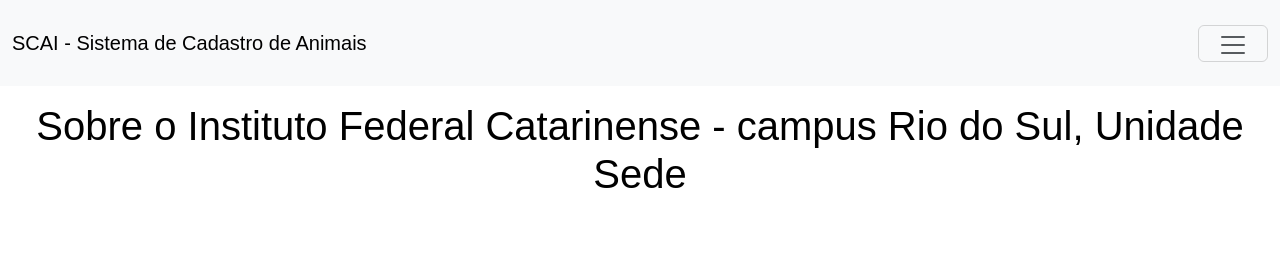
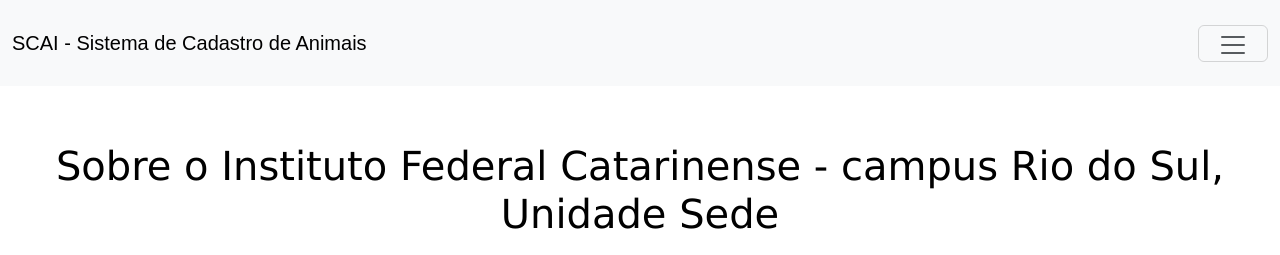
Before and after one commit to BrunaCaroll2057/SCAI, a PHP site: page /sobre.php in a window 1280 px wide. Shown: the top 255 px of the page. Run offline with PHP 8.4, Linux system fonts and the light colour scheme.

Commit message:
estilização (ajustes)

```diff
--- a/css/estilo.css
+++ b/css/estilo.css
@@ -418,3 +418,8 @@ font{
 #tit_registro{
   height: 40px;
 }
+#tit_sobre{
+  margin-top: 40px;
+  font-size: 40px;
+  font-family: 'Lucida Sans', 'Lucida Sans Regular', 'Lucida Grande', 'Lucida Sans Unicode', Geneva, Verdana, sans-serif;
+}
--- a/sobre.php
+++ b/sobre.php
@@ -14,9 +14,10 @@
         include 'Includes/menuinclude.php';
     ?>
 
-<h1 id="tit_principal_pagina">Sobre o Instituto Federal Catarinense - campus Rio do Sul, Unidade Sede</h1>
+<h1 id="tit_sobre">Sobre o Instituto Federal Catarinense - campus Rio do Sul, Unidade Sede</h1>
 <br><br>
-<img src="img/sobre.png" alt="" style="height: 400px; margin-left:-900px; border-radius: 20px;">
+
+<img src="img/sobre.png" alt="" style="height: 400px; margin-left:-70%; border-radius: 20px;">
 
 <p id="txtsobre1">
 O atual IFC Campus Rio do Sul foi fundado em 1968 como Colégio Agrícola de Rio do Sul, com foco na
@@ -29,7 +30,7 @@ ciências agrárias e compromisso com o desenvolvimento rural sustentável.
 O Instituto Federal Catarinense (IFC), Campus Rio do Sul, Unidade Sede, oferece dois cursos técnicos
 integrados ao ensino médio na área agrícola: Agropecuária e Agroecologia.
 <br><br>
-Curso Técnico em Agropecuária Integrado ao Ensino Médio:
+<b>Curso Técnico em Agropecuária Integrado ao Ensino Médio:</b>
 <br><br>
 Este curso tem duração de três anos, com carga horária total de 3.600 horas, incluindo 160 horas destinadas
 ao estágio curricular supervisionado obrigatório.
@@ -42,11 +43,11 @@ ao estágio curricular supervisionado obrigatório.
 
 </p>
 
-<img src="img/alojamento-sede.png" alt="" style="height: 400px; margin-right: -850px; border-radius: 20px;">
+<img src="img/alojamento-sede.png" alt="" style="height: 400px; margin-right: -65%; border-radius: 20px;">
 
 <p id="txtsobre2">
 <br>
-Curso Técnico em Agroecologia Integrado ao Ensino Médio:
+<b>Curso Técnico em Agroecologia Integrado ao Ensino Médio:</b>
 <br><br>
 Com duração de três anos e carga horária total de 3.620 horas, incluindo 160 horas de estágio curricular
 supervisionado obrigatório, este curso visa formar profissionais cidadãos para atuarem em sistemas de produção
```
